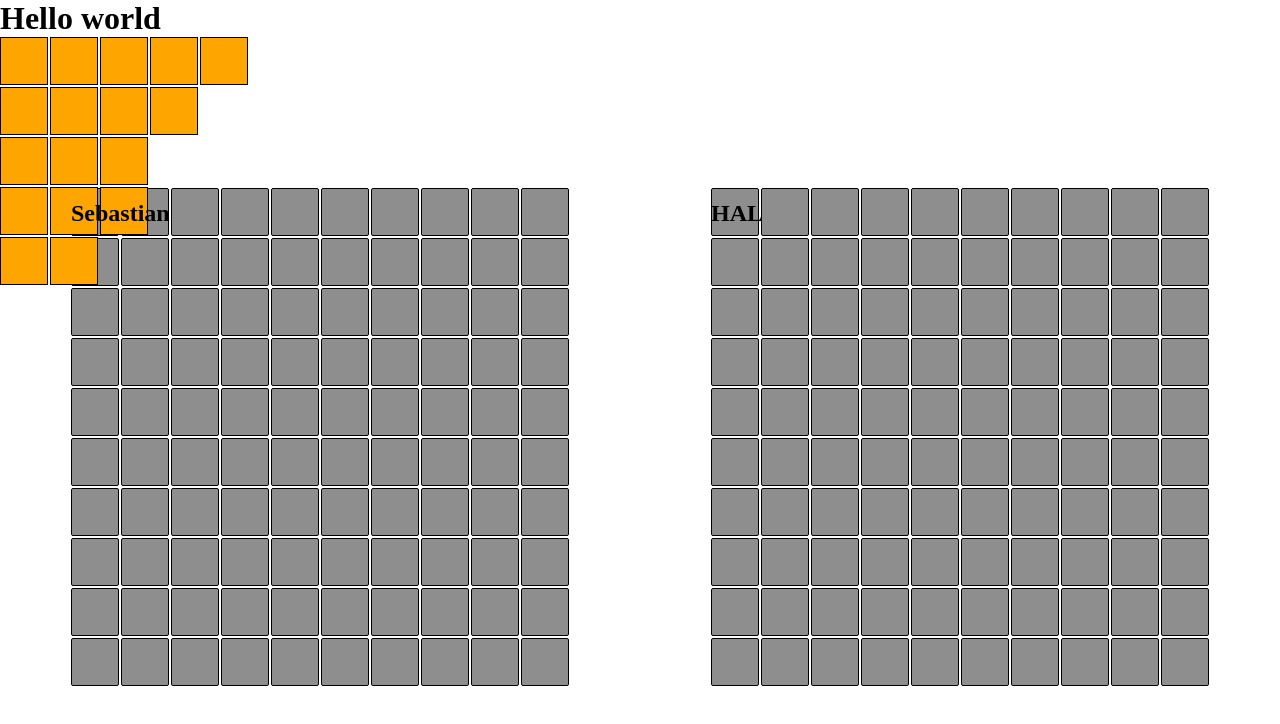
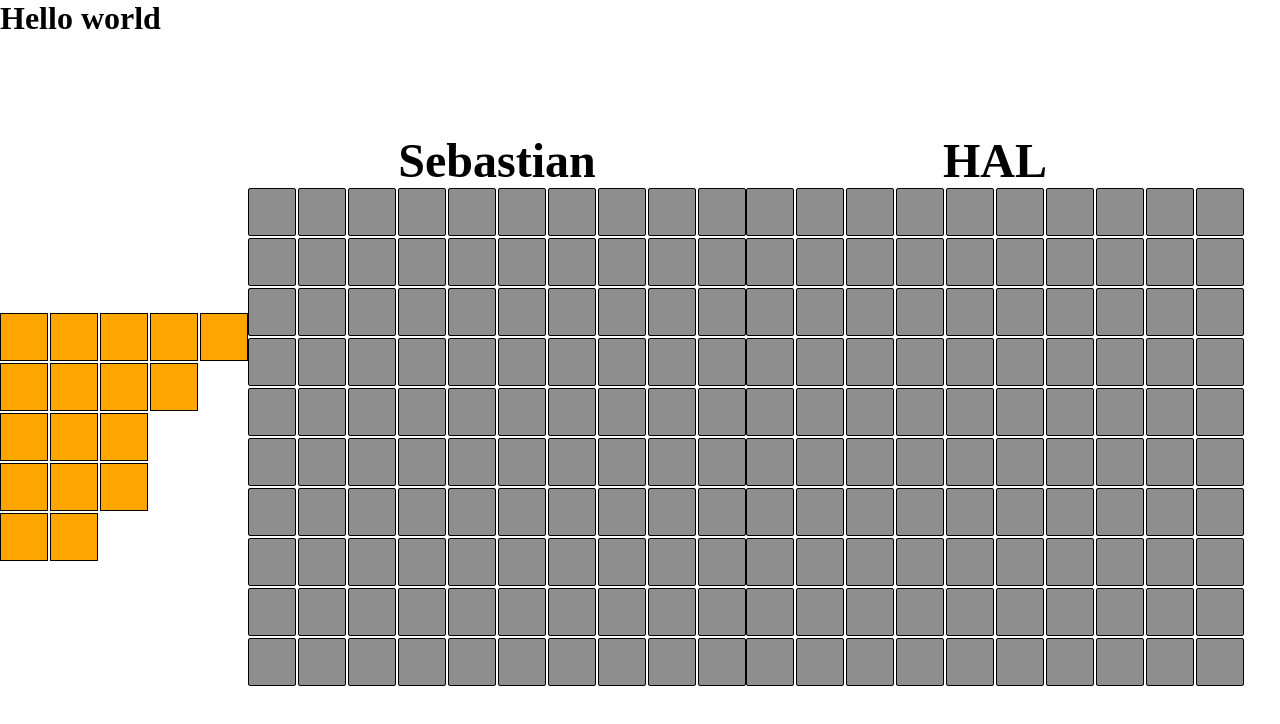
Before and after one commit to sesamDev/odin-battleship, a website built with webpack: page index.html in a window 1280 px wide. Built offline with nearby package versions, Linux system fonts and the light colour scheme.

Commit message:
Changed CSS layout

```diff
--- a/src/CSS/style.css
+++ b/src/CSS/style.css
@@ -9,21 +9,39 @@
 .container {
   height: 100vh;
   display: grid;
-  grid-template-columns: repeat(2, 1fr);
+  grid-template-columns: repeat(4, 1fr);
+  grid-template-rows: repeat(3, 1fr);
 }
-.board-container {
+.container > .board-container {
   width: fit-content;
   display: grid;
   grid-template-rows: repeat(10, var(--grid-square-size));
   grid-template-columns: repeat(10, var(--grid-square-size));
+  grid-column: 2 / 3;
+  grid-row: 2 / 3;
+  gap: 2px;
+  align-self: center;
+  justify-self: center;
+}
+.board-container:last-of-type {
+  width: fit-content;
+  display: grid;
+  grid-template-rows: repeat(10, var(--grid-square-size));
+  grid-template-columns: repeat(10, var(--grid-square-size));
+  grid-column: 3 / 4;
   gap: 2px;
   align-self: center;
   justify-self: center;
 }
 
-.board-container > h2 {
-  position: absolute;
-  top: 200px;
+.container > h2 {
+  font-size: 3rem;
+  grid-column: 2/3;
+  align-self: flex-end;
+  justify-self: center;
+}
+.container > h2:last-of-type {
+  grid-column: 3 / 4;
 }
 
 .grid-square {
@@ -59,9 +77,12 @@
 }
 
 .ship-container {
-  position: absolute;
   display: grid;
   grid-template-rows: repeat(5, var(--grid-square-size));
+  grid-column: 1 / 2;
+  grid-row: 2/3;
+  align-self: center;
+  justify-self: center;
   gap: 2px;
 }
 #shipToPick0 {
--- a/src/Javascript/ui.js
+++ b/src/Javascript/ui.js
@@ -33,7 +33,7 @@ export default class UI {
     playerName.innerText = name;
     boardContainer.classList.add("board-container");
 
-    boardContainer.appendChild(playerName);
+    fragmnt.appendChild(playerName);
     for (let i = 0; i < this.gridXY[0]; i += 1) {
       for (let j = 0; j < this.gridXY[1]; j += 1) {
         const gridSquare = document.createElement("div");
```
